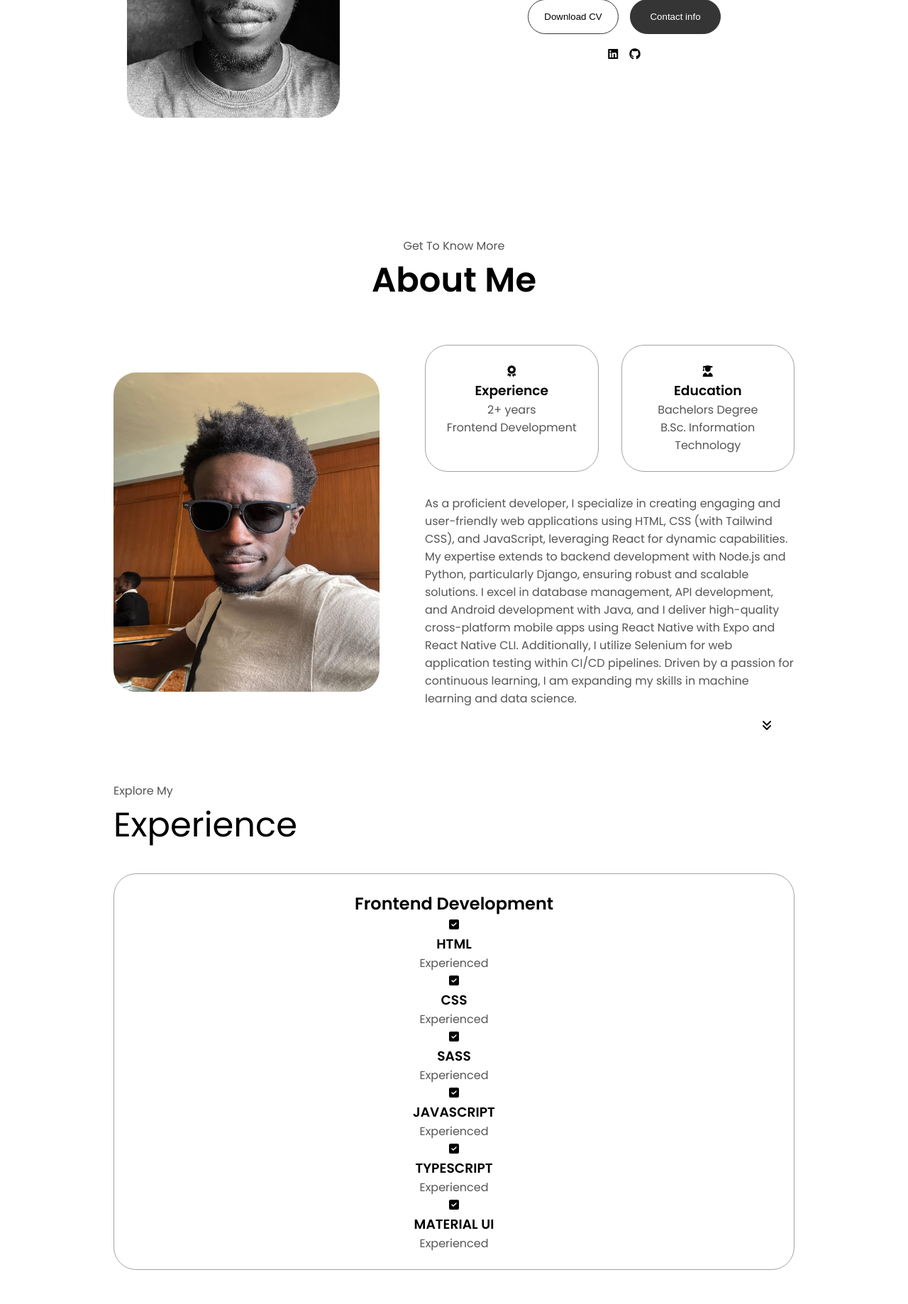
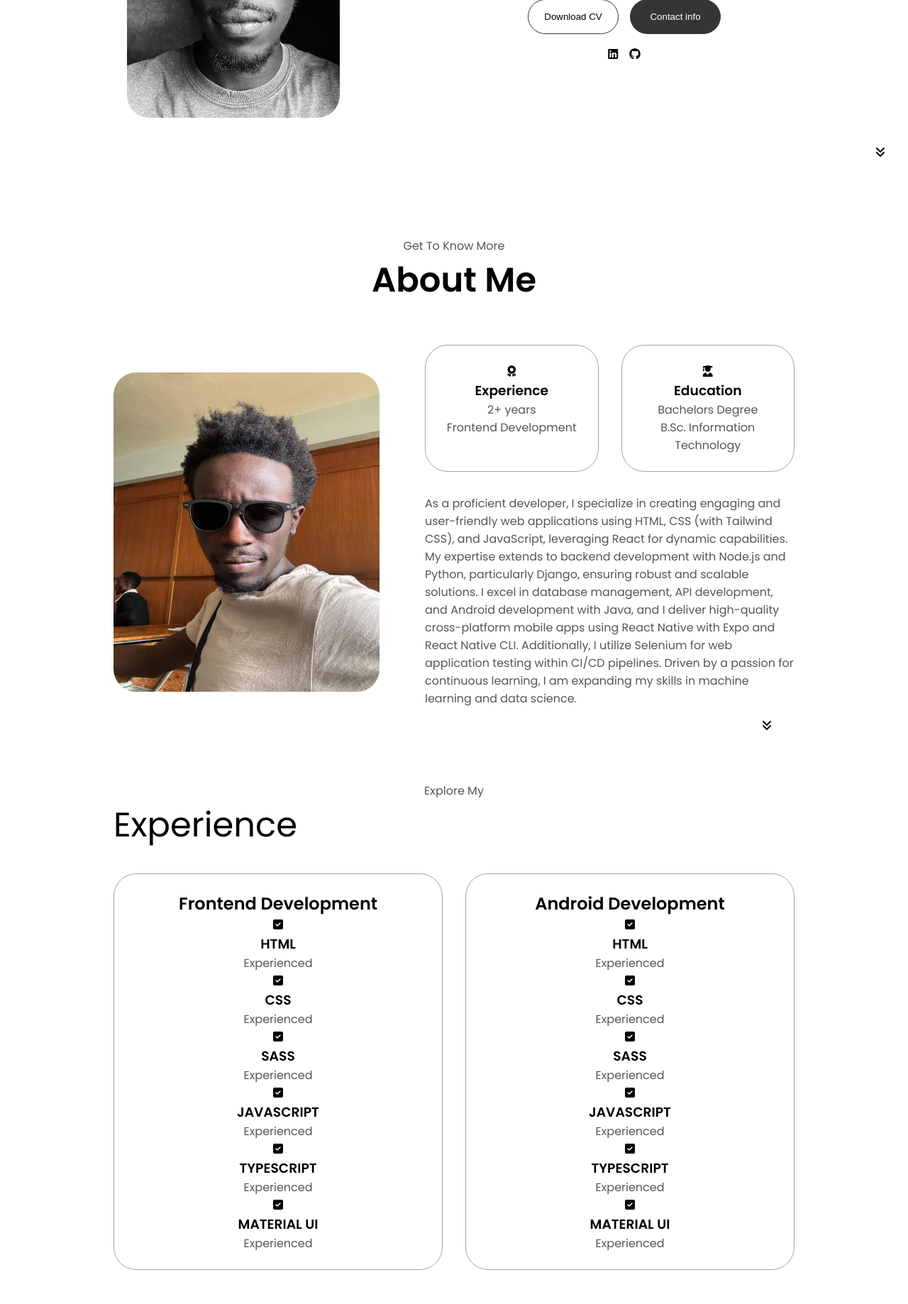
Before and after one commit to Bryium/Portfolio, a Django app: page /Home/ in a window 1280 px wide. Shown: the part 538-2376 px from the top of the page at 71% size. Run offline with Django 4.2, Linux system fonts and the light colour scheme; some libraries are stand-ins or nearby versions.

Commit message:
added an onclick listner arrow

```diff
--- a/templates/home.html
+++ b/templates/home.html
@@ -119,7 +119,7 @@ skills in machine learning and data science.
 
 {# EXPERIENCE SECTION #}
 <section id="experience">
-    <p class="section text p1">Explore My</p>
+    <p class="section_text_p1">Explore My</p>
     <hi class="title">Experience</hi>
     <div class="experience-details-container">
         <div class="about-containers">
@@ -170,9 +170,56 @@ skills in machine learning and data science.
                     </article>
                 </div>
             </div>
+            <div class="details-container">
+                <h2 class="experience-sub-title">Android Development</h2>
+                <div class="article-container">
+                    <article>
+                        <i class="fa-solid fa-square-check" style="color: #000000;"></i>
+                        <div>
+                            <h3>HTML</h3>
+                            <p>Experienced</p>
+                        </div>
+                    </article>
+                    <article>
+                        <i class="fa-solid fa-square-check" style="color: #000000;"></i>
+                        <div>
+                            <h3>CSS</h3>
+                            <p>Experienced</p>
+                        </div>
+                    </article>
+                    <article>
+                        <i class="fa-solid fa-square-check" style="color: #000000;"></i>
+                        <div>
+                            <h3>SASS</h3>
+                            <p>Experienced</p>
+                        </div>
+                    </article>
+                    <article>
+                        <i class="fa-solid fa-square-check" style="color: #000000;"></i>
+                        <div>
+                            <h3>JAVASCRIPT</h3>
+                            <p>Experienced</p>
+                        </div>
+                    </article>
+                    <article>
+                        <i class="fa-solid fa-square-check" style="color: #000000;"></i>
+                        <div>
+                            <h3>TYPESCRIPT</h3>
+                            <p>Experienced</p>
+                        </div>
+                    </article>
+                    <article>
+                        <i class="fa-solid fa-square-check" style="color: #000000;"></i>
+                        <div>
+                            <h3>MATERIAL UI</h3>
+                            <p>Experienced</p>
+                        </div>
+                    </article>
+                </div>
+            </div>
         </div>
     </div>
-
+    <i class="fa-solid fa-angles-down" style="color: #000000;" class="icon arrow" onclick="location.href='./#projects'"></i>
 </section>
 <script src="{% static 'script.js' %}"></script>
 </body>
```
